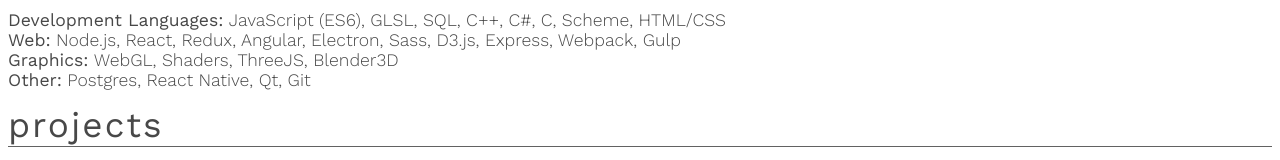
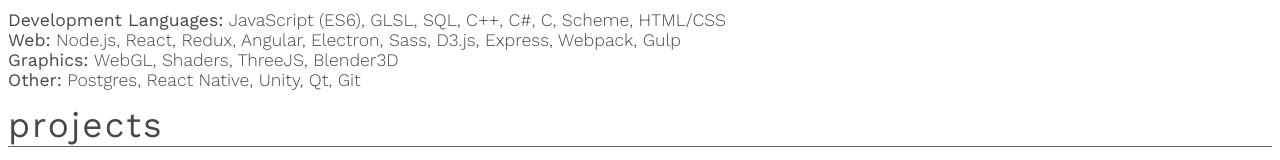
Before and after one commit to misspia/resume, a React app: page / in a window 1280 px wide. Shown: the part 176-336 px from the top of the page. Built offline with nearby package versions, Linux system fonts and the light colour scheme.

Commit message:
add unity to skillset

```diff
--- a/src/skills/metadata.js
+++ b/src/skills/metadata.js
@@ -24,7 +24,7 @@
 		{
 			title: 'Other',
 			list: [
-				'Postgres', 'React Native', 'Qt', 'Git'
+				'Postgres', 'React Native', 'Unity', 'Qt', 'Git'
 			]
 		}
 	]
```
Also changed, not shown: 2 other files (tests, documents, lock files or other folders).
